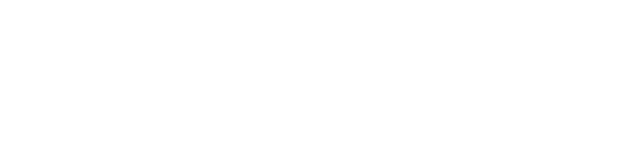
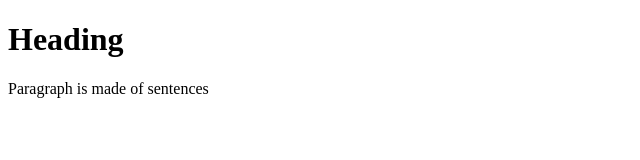
Before and after one commit to thesparkvision/cool-portfolio, a plain HTML site: page index.html in a window 1280 px wide. Shown: the whole page, without its empty margins (0-640 px from the left). Drawn offline with Linux system fonts and the light colour scheme.

Commit message:
added indec html

```diff
--- a/index.html
+++ b/index.html
@@ -4,6 +4,7 @@
 	<title>cool portfolio</title>
 </head>
 <body>
-
+	<h1>Heading</h1>
+	<p> Paragraph is made of sentences</p>
 </body>
 </html>
```
